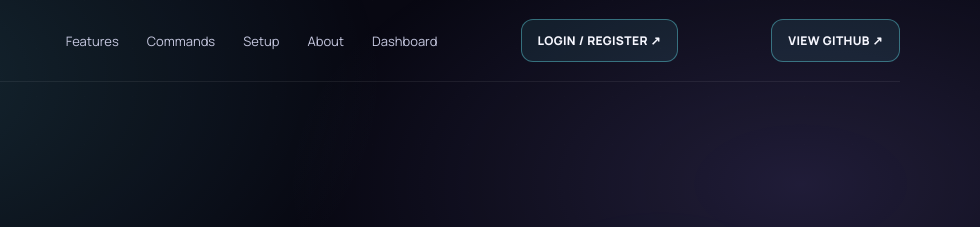
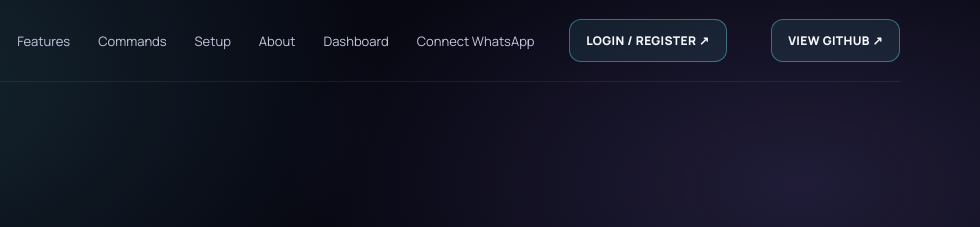
Before and after one commit to Rdx690/SOURAJIT-VFX-Mini, a website: page index.html in a window 1280 px wide. Shown: the top 227 px of the page, 300-1280 px from the left. Drawn offline with nearby package versions, Linux system fonts and the light colour scheme.

Commit message:
Add WhatsApp connect page navigation

```diff
--- a/index.html
+++ b/index.html
@@ -37,7 +37,7 @@
 <body>
 <header class="wrap nav">
   <a class="brand" href="#home" aria-label="Sourajit VFX home"><span class="logo">SV</span><span>SOURAJIT VFX<small>MINI AUTOMATION LAB</small></span></a>
-  <nav class="links" id="navlinks"><a href="#features">Features</a><a href="#commands">Commands</a><a href="#setup">Setup</a><a href="#about">About</a><a href="dashboard.html">Dashboard</a></nav>
+  <nav class="links" id="navlinks"><a href="#features">Features</a><a href="#commands">Commands</a><a href="#setup">Setup</a><a href="#about">About</a><a href="dashboard.html">Dashboard</a><a href="connect.html">Connect WhatsApp</a></nav>
   <a class="nav-cta" href="auth.html" style="margin-right:10px">LOGIN / REGISTER ↗</a>
   <a class="nav-cta" href="https://github.com/Rdx690/SOURAJIT-VFX-Mini" target="_blank" rel="noreferrer">VIEW GITHUB ↗</a>
   <button class="menu-toggle" id="menubtn" aria-label="Toggle navigation" aria-expanded="false">☰</button>
```
